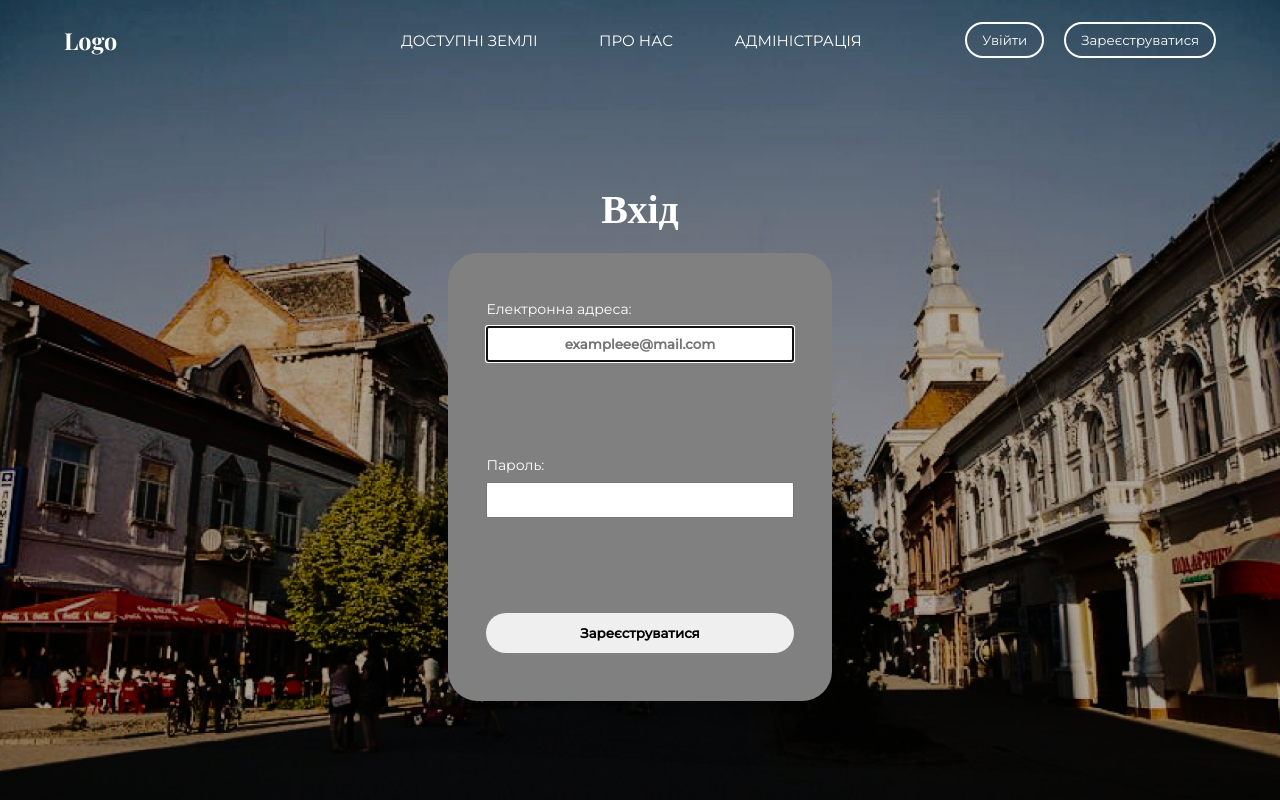
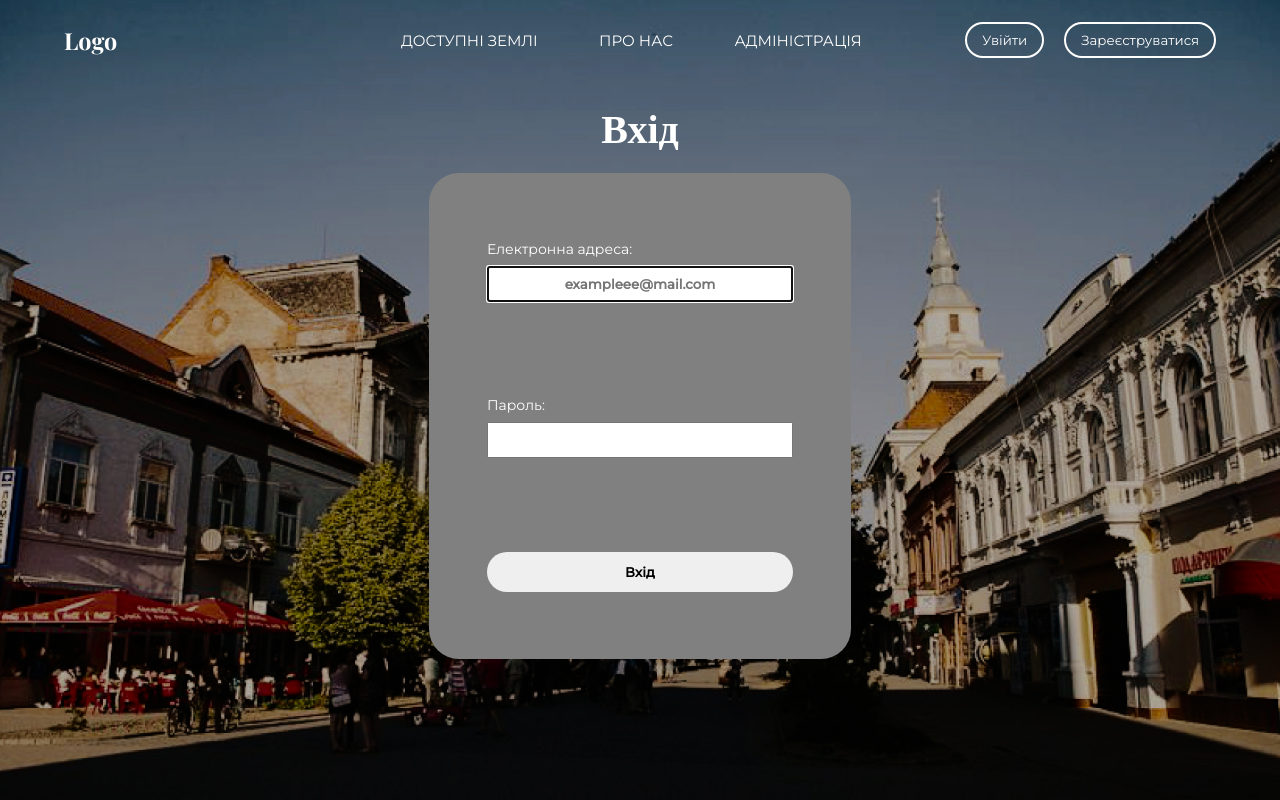
Before and after one commit to VladislavLuchan/real-est, a React (Create React App) app: page /login in a window 1280 px wide. Built offline with nearby package versions, Linux system fonts and the light colour scheme; no server answers.

Commit message:
add post requests to firebase, minor UI fixes

```diff
--- a/src/App.css
+++ b/src/App.css
@@ -1,15 +1,23 @@
 /* authentetication */
 
 .auth {
-  width: 50%;
-  height: 70vh;
+  width: 100%;
+  height: 85vh;
   display: flex;
   flex-direction: column;
   justify-content: center;
   align-items: center;
 }
 
+.form-container {
+  width: 55%;
+  height: 100%;
+  display: flex;
+  justify-content: center;
+}
+
 .auth form {
+  padding: 1rem;;
   height: 80%;
   width: 60%;
   display: flex;
@@ -58,19 +66,32 @@ form button:hover {
 
 @media (max-width: 1000px) {
   .auth {
-    height: 100%;
-  }
-
-  .auth {
+    height: 80%;
     width: 100%;
   }
 
-  .auth form {
+  .form-container {
+    width: 80%;
+  }
+
+  .form-container form {
+    width: 100%;
+  }
+
+  .form-container .container .drop input {
+    width: 40%;
+  }
+
+   /* form button {
+     width: 0%;
+   } */
+
+  /* .auth form {
     height: 55%;
     width: 80%;
   }
 
   form button {
     width: 80%;
-  }
+  } */
 }
--- a/src/components/dashboard/Dashboard.css
+++ b/src/components/dashboard/Dashboard.css
@@ -6,3 +6,13 @@
 .file-name {
   font-size: 0.5rem;
 }
+
+.drag-msg {
+  color: grey;
+  font-size: 0.8rem;
+}
+
+.file-size {
+  /* align-self: flex-start; */
+  font-size: 0.6rem;
+}
--- a/src/components/dashboard/index.js
+++ b/src/components/dashboard/index.js
@@ -3,26 +3,61 @@ import './Dashboard.css'
 import { Redirect } from 'react-router-dom'
 import { useSelector, useDispatch } from 'react-redux';
 import StyledDropzone from '../dropzone'
-import { addFile } from '../../appSlice'
+// import { addFile } from '../../appSlice'
+import firebase, { timestamp  } from '../../firebase'
 
 const Dashboard = () => {
   const [value, setValue] = useState({ })
   const [fileToPush, setFile] = useState([])
   const { user } = useSelector(state => state.user)
-  const dispatch = useDispatch()
+  // const dispatch = useDispatch()
 
   const handleChange = e => {
     setValue({ ...value, [e.target.name]: e.target.value })
   }
 
-  const handleSubmit = e => {
+  const handleSubmit = async (e) => {
     e.preventDefault()
+
+    // create document
+    const storageRef = firebase.storage.ref()
+    const fireRef = storageRef.child(`contracts/${fileToPush[0][0].name}`)
+    await fireRef.put(fileToPush[0][0])
+    console.log(`${fileToPush[0][0].name} uploaded`)
+    const url = await fireRef.getDownloadURL()
+
+    // create doc in firestore
+    firebase.db.collection('contracts').doc(`${value.name}, ${value.adress}`).set({
+        timestamp: timestamp(),
+        name:  value.name,
+        adress: value.adress,
+        phone: value.phone,
+        fileUrl: url,
+        progress: 'started',
+        author: user.displayName
+      })
+
+      // clear inputs
+      setValue({ name: '', phone: '', adress: '' })
+      setFile([])
+    }
+
+  const handleDrop = (file, rejec) => {
+    setFile([ ...fileToPush, file ])
   }
 
-  const handleDrop = (file, rejec) => {
-    // console.log(file)
-    setFile([ ...fileToPush, file ])
-  }
+  // format file size function
+  const formatBytes = (bytes, decimals = 2) => {
+    if (bytes === 0) return '0 Bytes';
+
+    const k = 1024;
+    const dm = decimals < 0 ? 0 : decimals;
+    const sizes = ['Bytes', 'KB', 'MB', 'GB', 'TB', 'PB', 'EB', 'ZB', 'YB'];
+
+    const i = Math.floor(Math.log(bytes) / Math.log(k));
+
+    return parseFloat((bytes / Math.pow(k, i)).toFixed(dm)) + ' ' + sizes[i];
+}
 
   console.log(fileToPush)
   // console.log(dropzoneRef.current)
@@ -34,22 +69,25 @@ const Dashboard = () => {
       (
         <div className="auth">
           <h1>Додати договір</h1>
-          <form>
+          <div className="form-container">
+              <form>
             <div className="form-input">
               <label htmlFor="name">Ім'я:</label>
-              <input onChange={handleChange} value={value.name} type="text" autoFocus name="name" />
+              <input onChange={handleChange} value={value.name} type="text" autoFocus name="name" placeholder="ПІБ" />
             </div>
             <div className="form-input">
               <label htmlFor="adress">Адреса:</label>
-              <input onChange={handleChange} value={value.adress} type="text"  name="adress" />
+              <input onChange={handleChange} value={value.adress} type="text"  name="adress" placeholder="вул. Леніна" />
             </div>
             <div className="form-input">
               <label htmlFor="phone">Телефон:</label>
-              <input onChange={handleChange} value={value.phone} type="tel"  name="phone" />
+              <input onChange={handleChange} value={value.phone} type="tel"  name="phone" placeholder="тел." />
             </div>
-            <StyledDropzone onDrop={handleDrop} />
+            <StyledDropzone multiple={false} onDrop={handleDrop} />
+            <span className="file-size">{ fileToPush.length ? `${fileToPush[0][0].name} - ${formatBytes(fileToPush[0][0].size)}` : null }</span>
             <button onClick={handleSubmit} type="submit">Додати</button>
           </form>
+          </div>
         </div>
       )
     }
--- a/src/components/dropzone/index.js
+++ b/src/components/dropzone/index.js
@@ -40,7 +40,8 @@ const StyledDropzone = (props) => {
     isDragAccept,
     isDragReject
   } = useDropzone({
-    maxFiles: 5,
+    maxFiles: 1,
+    multiple: props.multiple,
     onDrop: props.onDrop
   });
 
@@ -66,14 +67,10 @@ const StyledDropzone = (props) => {
 
   return (
     <div className="container">
-      <div {...getRootProps({style})}>
+      <div className="drop" {...getRootProps({style})}>
         <input {...getInputProps()} />
-        <p>Drag 'n' drop some files here, or click to select files</p>
+        <p className="drag-msg">Виберіть файл, або перенесіть його в цю область</p>
       </div>
-      <aside>
-        <h6>Files</h6>
-        <ul>{files}</ul>
-      </aside>
     </div>
   );
 };
--- a/src/components/login/index.js
+++ b/src/components/login/index.js
@@ -57,6 +57,7 @@ const Login = ({ history }) => {
   return (
     <div className="auth">
       <h1>Вхід</h1>
+      <div className="form-container">
         <form>
             <div className="form-input">
               <label htmlFor="email">Електронна адреса:</label>
@@ -66,8 +67,9 @@ const Login = ({ history }) => {
               <label htmlFor="password">Пароль:</label>
               <input onChange={handleChange} value={value.password} type="password"  name="password" />
             </div>
-        <button onClick={handleSubmit} type="submit">Зареєструватися</button>
+            <button onClick={handleSubmit} type="submit">Вхід</button>
       </form>
+      </div>
     </div>
   )
 }
--- a/src/components/register/index.js
+++ b/src/components/register/index.js
@@ -28,7 +28,8 @@ const Register = (props) => {
   return (
     <div className="auth">
       <h1>Реєстрація</h1>
-      <form>
+      <div className="form-container">
+        <form>
         <div className="form-input">
           <label htmlFor="email">Електронна адреса:</label>
           <input onChange={handleChange} value={value.email} type="email" autoFocus name="email" placeholder="example@mail.com" />
@@ -44,6 +45,7 @@ const Register = (props) => {
 
         <button disabled={value.password !== value.passwordConfirm} onClick={handleSubmit} type="submit">Зареєструватися</button>
       </form>
+      </div>
     </div>
   )
 }
--- a/src/firebase.js
+++ b/src/firebase.js
@@ -1,6 +1,8 @@
 import app from 'firebase/app'
 import 'firebase/auth'
 import 'firebase/firebase-firestore'
+import 'firebase/storage'
+import firebase from 'firebase';
 
 const firebaseConfig = {
   apiKey: "AIzaSyBw-K0YutJtAAtBnUgaeLmac8XutOa_-5Q",
@@ -17,6 +19,7 @@ class Firebase {
     app.initializeApp(firebaseConfig)
     this.auth = app.auth()
     this.db = app.firestore()
+    this.storage = app.storage()
   }
 
   login(email, password) {
@@ -35,6 +38,7 @@ class Firebase {
   }
 }
 
-const API_KEY = 'AIzaSyB1kVnb7GgjYkRR2OBwHqhLe2y8c9-36-8'
+// const API_KEY = 'AIzaSyB1kVnb7GgjYkRR2OBwHqhLe2y8c9-36-8'
 
+export const timestamp = firebase.firestore.FieldValue.serverTimestamp
 export default new Firebase()
```
Also changed, not shown: 1 other file (tests, documents, lock files or other folders). Lines whose indentation alone changed are shown as unchanged.
